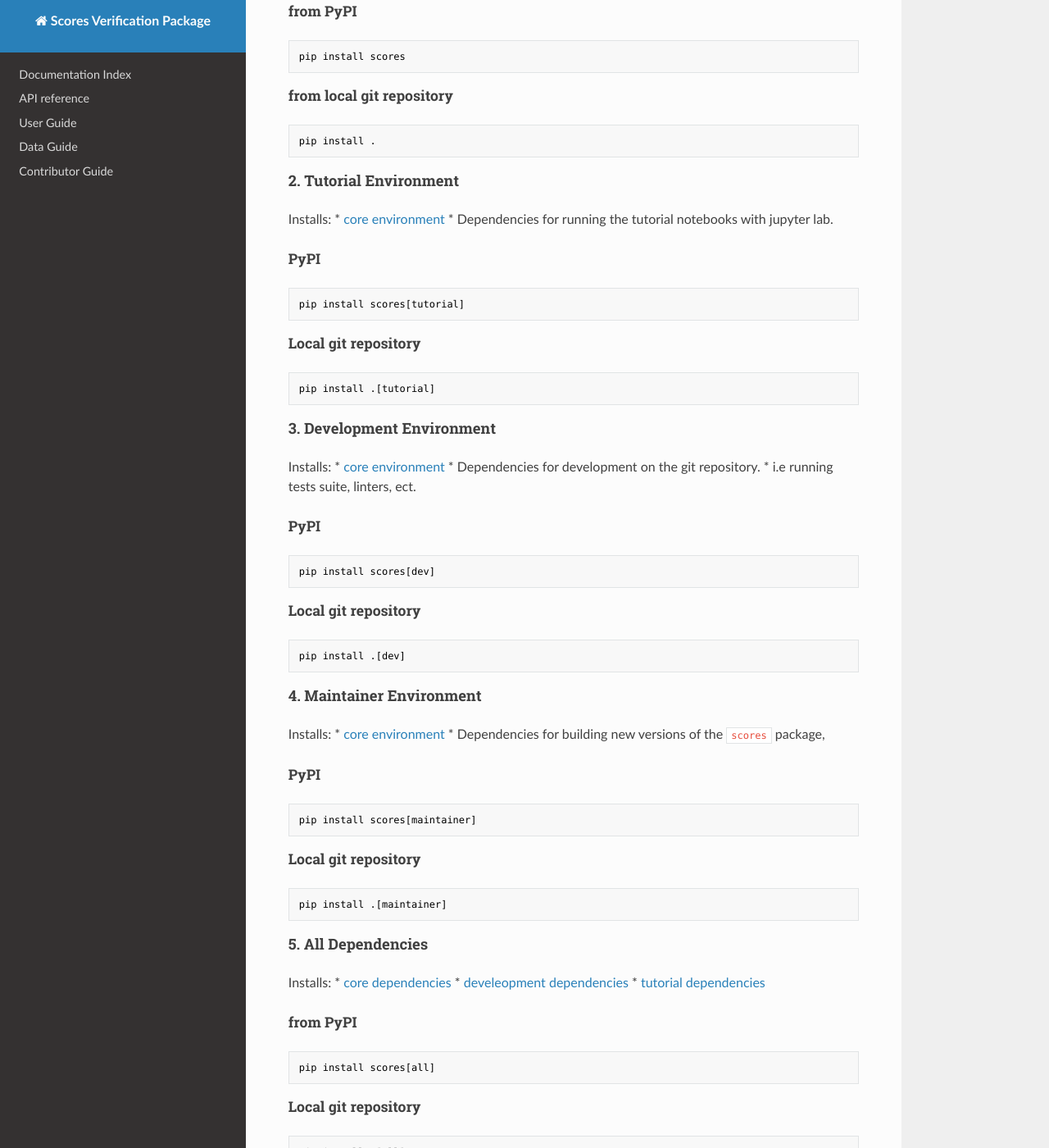
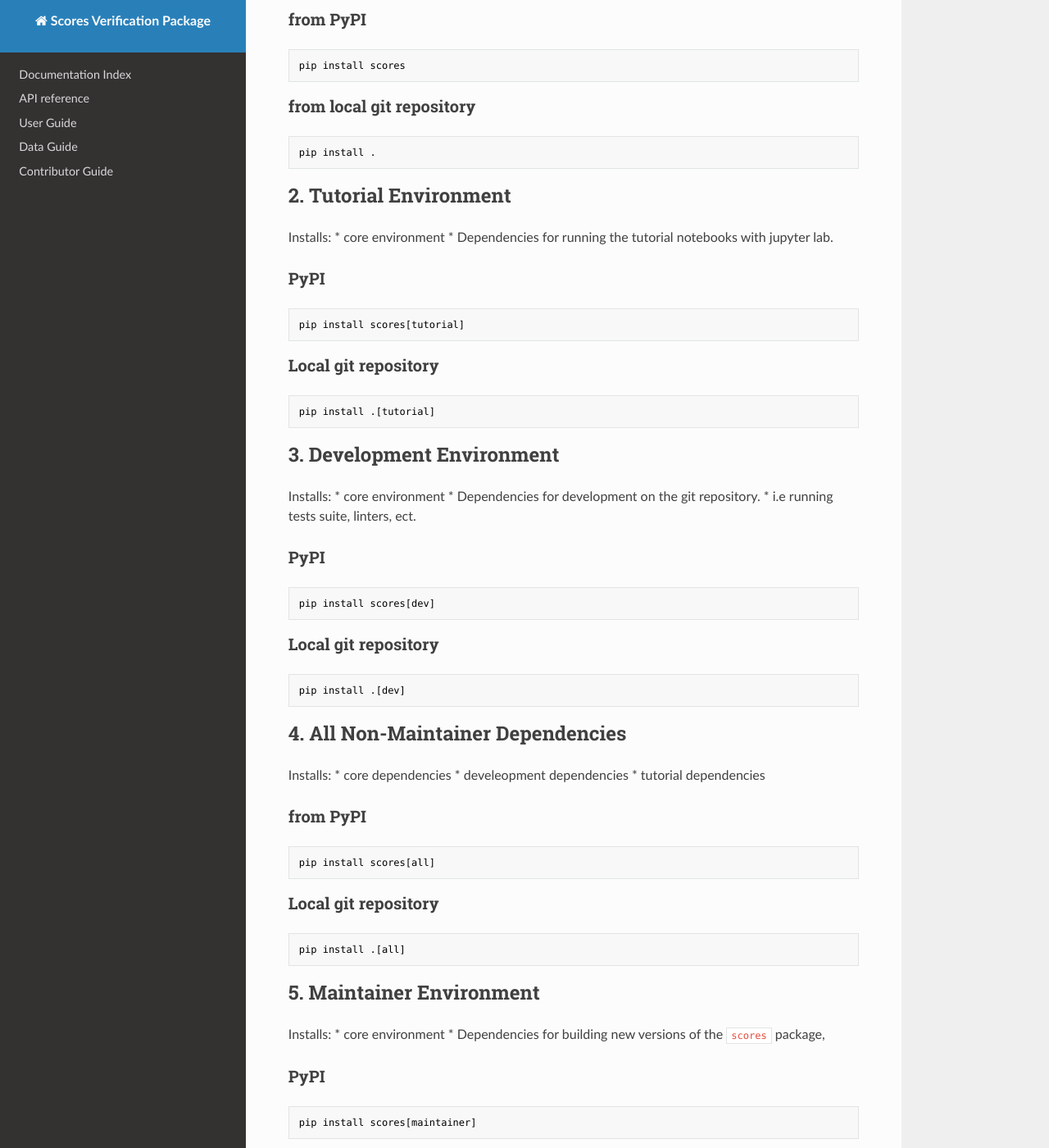
Before and after one commit to nci/scores, an MkDocs documentation site: the page built from docs/installation.md, in a window 1280 px wide and 1400 px high, scrolled down 664 px. Shown: the whole window at 82% size. Built offline with MkDocs 1.6.1, drawn with Linux system fonts in a browser that asks for light colours; nearby versions of some CDN libraries.

Commit message:
RTD tweak

````diff
--- a/docs/installation.md
+++ b/docs/installation.md
@@ -12,7 +12,7 @@ There are 5 different types of environments which can be installed in `scores`:
 - maintainer: includes tools for building the documentation
 - all: includes requirements for all of the above
 
-#### 1. Core Environment <a name="core-env"></a>
+## 1. Core Environment
 
 Installs:
 * `scores` package
@@ -20,88 +20,89 @@ Installs:
 
 > **_NOTE:_** Use this environment if you are unsure about what package you require.
 
-##### from PyPI
+### from PyPI
 
 ```Bash
 pip install scores
 ```
 
-##### from local git repository
+### from local git repository
 
 ```
 pip install .
 ```
 
-#### 2. Tutorial Environment <a name="tutorial"></a>
+## 2. Tutorial Environment
 
 Installs:
-* [core environment](#core-env)
+* core environment
 * Dependencies for running the tutorial notebooks with jupyter lab.
 
-##### PyPI
+### PyPI
 
 ```Bash
 pip install scores[tutorial]
 ```
 
-##### Local git repository
+### Local git repository
 
 ```bash
 pip install .[tutorial]
 ```
 
-#### 3. Development Environment <a name="dev"></a>
+## 3. Development Environment
 
 Installs:
-* [core environment](#core-env)
+* core environment
 * Dependencies for development on the git repository.
   * i.e running tests suite, linters, ect.
 
-##### PyPI
+### PyPI
 
 ```Bash
 pip install scores[dev]
 ```
 
-##### Local git repository
+### Local git repository
 
 ```bash
 pip install .[dev]
 ```
 
-#### 4. Maintainer Environment <a name="maintainer"></a>
+## 4. All Non-Maintainer Dependencies
 
 Installs:
-* [core environment](#core-env)
+* core dependencies
+* develeopment dependencies
+* tutorial dependencies
+
+### from PyPI
+
+```Bash
+pip install scores[all]
+```
+
+### Local git repository
+
+```bash
+pip install .[all]
+```
+
+
+## 5. Maintainer Environment
+
+Installs:
+* core environment
 * Dependencies for building new versions of the `scores` package,
 
-##### PyPI
+### PyPI
 
 ```Bash
 pip install scores[maintainer]
 ```
 
-##### Local git repository
+### Local git repository
 
 ```bash
 pip install .[maintainer]
 ```
-
-#### 5. All Dependencies <a name="all"></a>
-
-Installs:
-* [core dependencies](#core-env)
-* [develeopment dependencies](#dev)
-* [tutorial dependencies](#tutorial)
-
-##### from PyPI
-
-```Bash
-pip install scores[all]
-```
-
-##### Local git repository
-
-```bash
-pip install .[all]
-```
````
Also changed, not shown: README.md (+5 -5 lines), docs/contributing.md (+1 -0 lines), docs/maintainer.md (+14 -5 lines), docs/quickstart.md (+3 -4 lines), docs/summary_table_of_scores.md (added, +3 -0 lines).
